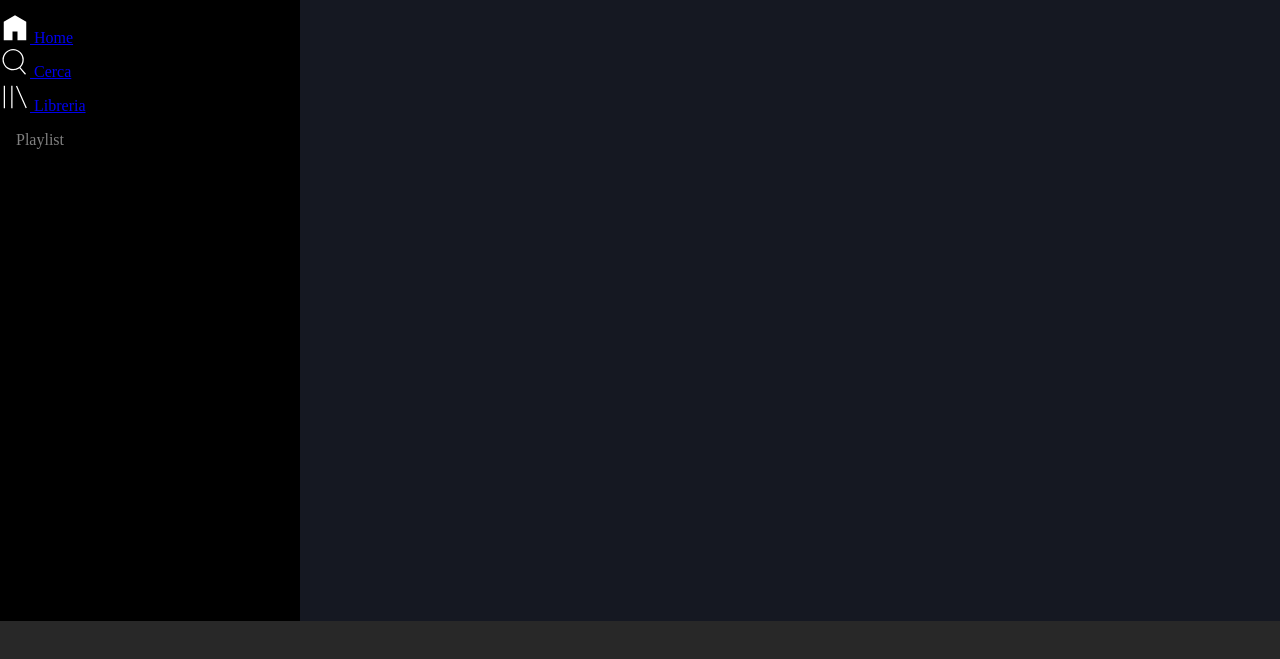
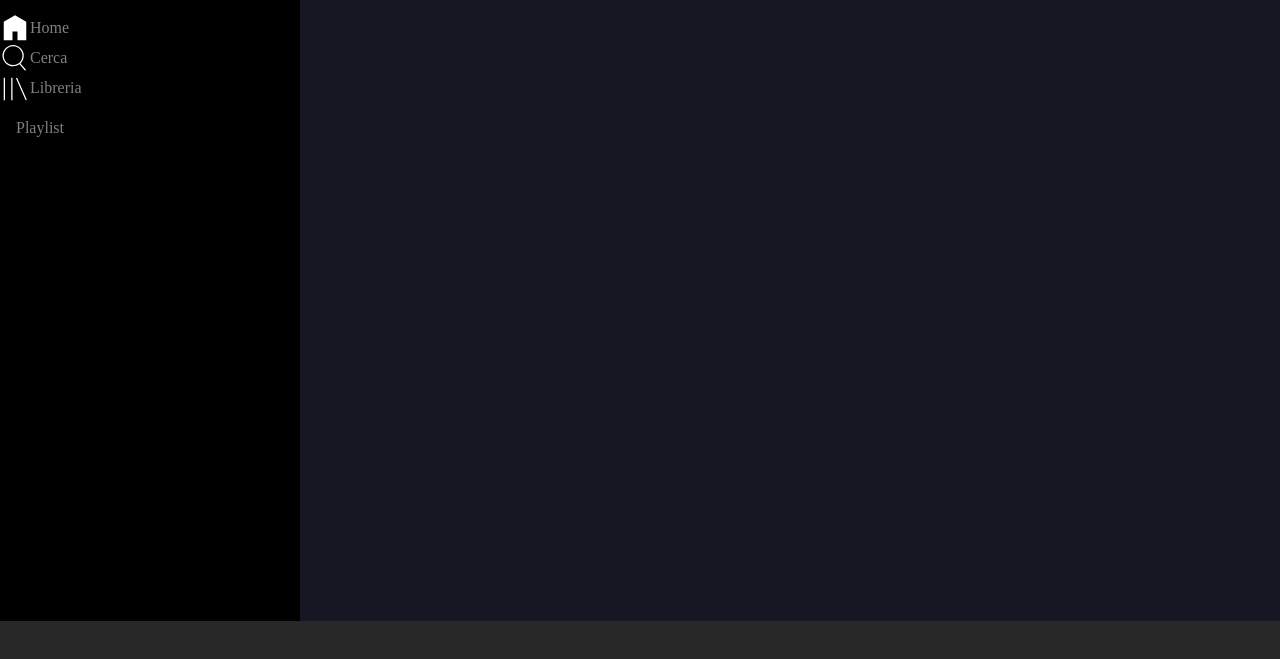
Before and after one commit to riccardo-guido/html-css-spotifyweb, a plain HTML site: page index.html in a window 1280 px wide. Shown: the part 99-758 px from the top of the page. Drawn offline with Linux system fonts and the light colour scheme.

Commit message:
contenti insertion

```diff
--- a/style.css
+++ b/style.css
@@ -88,6 +88,9 @@ body {
 #sidebar .nav .link img {
   width: 30px;
 }
+#sidebar .nav .link-text {
+  display: none;
+}
 #sidebar .user {
   margin-top: auto;
 }
@@ -118,6 +121,17 @@ body {
   #sidebar .logo-contracted {
     display: none;
   }
+  #sidebar .nav .link-text {
+    display: block;
+  }
+  #sidebar .nav .link {
+    display: flex;
+    align-items: center;
+  }
+  #sidebar .nav a {
+    text-decoration: none;
+    color: inherit;
+  }
 }
 
 /* MEDIA QUERY MEDIUM */
```
